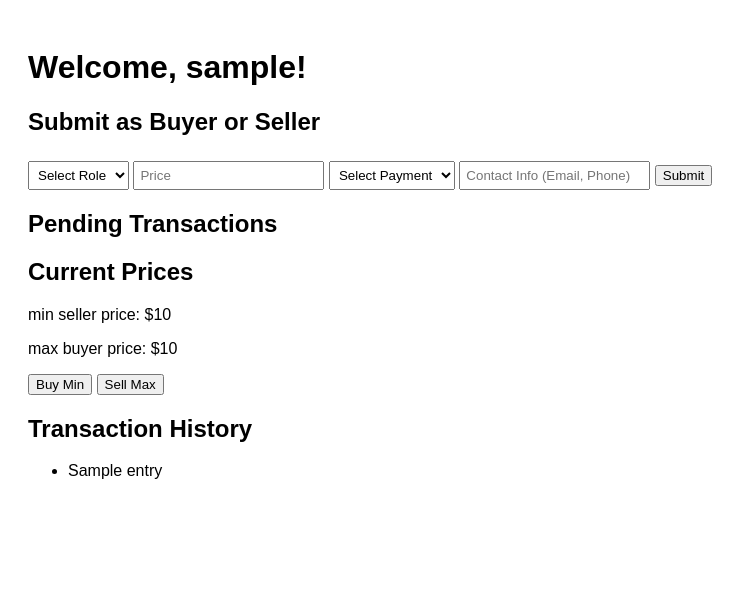
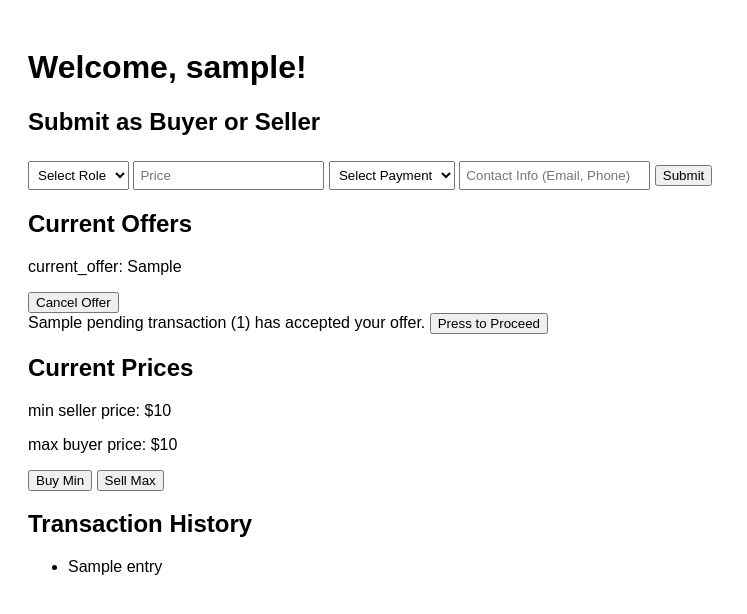
Before and after one commit to samson-rozansky/WinningAtHackCMU, a Flask app: template templates/index.html in a window 1280 px wide. Shown: the top 614 px of the page, without its empty margins (0-747 px from the left). Run offline with Flask 3, Linux system fonts and the light colour scheme; the template is opened without the code that fills it: most values are stand-ins (such as "Sample title", 1, 10 or a date in 2020); some libraries are stand-ins or nearby versions.

Commit message:
upd version

```diff
--- a/app.py
+++ b/app.py
@@ -7,33 +7,39 @@ app.secret_key = 'your_secret_key'  # Set a secret key to use sessions
 socketio = SocketIO(app)
 
 from backend.matcher import Buyer, Seller, Matcher
+
 matcher = Matcher()
-transactions = []
+current_offers = {}
+pending_transactions = {}
 
 @app.route('/')
 def login():
   if 'name' in session:
     return redirect(url_for('main_page'))
-
-  # Otherwise, prompt for name and ID
   return render_template('login.html')
 
 @app.route('/login', methods=['POST'])
 def handle_login():
-  # Get name and ID from form
-  session['id'] = request.form['id']
+  id = request.form["id"]
+  session['id'] = id
   session['name'] = request.form['name']
-
-  # Redirect to main page
+  current_offers[id] = None
+  pending_transactions[id] = None
   return redirect(url_for('main_page'))
 
 @app.route('/main')
 def main_page():
-  # Ensure user is logged in
   if 'name' not in session:
     return redirect(url_for('login'))
+  id = session["id"]
+  current_offer=None if current_offers.get(id) is None else current_offers[id].to_str()
+  pending_transaction=None if pending_transactions.get(id) is None else pending_transactions[id].get_info()
+  # print("min=", matcher.get_min_seller().min_price)
+  # print("max=", matcher.get_max_buyer().max_price)
   return render_template('index.html',
                          log=matcher.log(),
+                         current_offer=current_offer,
+                         pending_transaction=pending_transaction,
                          min_seller=matcher.get_min_seller(),
                          max_buyer=matcher.get_max_buyer(),
                          user_name=session['name'])
@@ -75,17 +81,55 @@ def submit_transaction():
   else:
     raise RuntimeError("Unrecognized Role")
 
+  current_offers[id] = transaction
   return redirect(url_for('main_page'))
 
-@app.route("/buy_min", methods=["POST"])
+@app.route("/cancel-offer", methods=["POST"])
+def cancel_offer():
+  id = session["id"]
+  assert current_offers[id] is not None
+  print("offer canceled")
+  if isinstance(current_offers[id], Buyer):
+    matcher.remove_buyer(current_offers[id])
+  else:
+    matcher.remove_seller(current_offers[id])
+  current_offers[id] = None
+  return redirect(url_for("main_page"))
+
+@app.route("/accept-notif-proceed", methods=["POST"])
+def accept_notif_proceed():
+  id = session["id"]
+  print("accept notif proceed")
+  assert current_offers[id] is not None
+  seller = current_offers[id]
+  print(seller.id, pending_transactions[seller.id].id)
+  matcher.process_transaction(pending_transactions[seller.id], seller, 80085) # replace me
+  pending_transactions[seller] = None
+  current_offers[id] = None
+  return redirect(url_for("main_page"))
+
+@app.route("/buy-min", methods=["POST"])
 def buy_min():
-
+  id = session["id"]
+  name = session["name"]
+  temp = Buyer(name, id, "", "", "")
+  current_offers[id] = temp
+  pending_transactions[matcher.get_min_seller().id] = temp
+  print("buy min")
   return redirect(url_for("main_page"))
 
 
-@app.route("/sell_max", methods=["POST"])
+@app.route("/sell-max", methods=["POST"])
 def sell_max():
-  pass
+  id = session["id"]
+  name = session["name"]
+  temp = Seller(name, id, "", "", "")
+  pending_transactions[id] = matcher.get_max_buyer()
+  current_offers[id] = temp
+  print("sell max")
+  return redirect(url_for("main_page"))
+
+
 
 if __name__ == '__main__':
   socketio.run(app, host='0.0.0.0', port=8080, debug=True)
--- a/templates/index.html
+++ b/templates/index.html
@@ -39,17 +39,79 @@
         <button type="submit">Submit</button>
     </form>
 
-    <h2>Pending Transactions</H2>
-      <div id="transaction_notification">
-        <span id="notification-message"></span>
-    </div>
+    <h2>Current Offers</h2>
+    {% if current_offer %}
+        <p>current_offer: {{ current_offer }}</p>
+    {% else %}
+        <p>No Offer Made</p>
+    {% endif %}
+    <button id="cancel-offer">Cancel Offer</button>
+
+   {% if pending_transaction is not none %}
+     <div id="accept-notif">
+       <span> {{ pending_transaction.name }} ({{ pending_transaction.id }}) has accepted your offer.</span>
+        <button id="accept-notif-proceed">Press to Proceed</button>
+     </div>
+    {% endif %}
+
+    <script>
+      document.getElementById("cancel-offer").addEventListener("click", function() {
+          fetch('/cancel-offer', {
+              method: 'POST'
+          })
+          .then(response => {
+          if (response.redirected) {
+              window.location.href = response.url;  // Follow the redirect in JavaScript
+          }
+        })
+        .catch(error => console.error('Error:', error));
+      });
+
+      document.getElementById("accept-notif-proceed").addEventListener("click", function() {
+          fetch('/accept-notif-proceed', {
+              method: 'POST'
+          })
+          .then(response => {
+          if (response.redirected) {
+              window.location.href = response.url;  // Follow the redirect in JavaScript
+          }
+        })
+        .catch(error => console.error('Error:', error));
+      });
+    </script>
 
     <h2>Current Prices</h2>
-    <p>min seller price: ${{ min_seller.mine_price }}</p>
+    <p>min seller price: ${{ min_seller.min_price }}</p>
     <p>max buyer price: ${{ max_buyer.max_price }}</p>
 
-    <button type="buy_min">Buy Min</button>
-    <button type="sell_max">Sell Max</button>
+    <button id="buy_min">Buy Min</button>
+    <button id="sell_max">Sell Max</button>
+
+    <script>
+      document.getElementById("buy_min").addEventListener("click", function() {
+          fetch('/buy-min', {
+              method: 'POST'
+          })
+          .then(response => {
+          if (response.redirected) {
+              window.location.href = response.url;  // Follow the redirect in JavaScript
+          }
+        })
+        .catch(error => console.error('Error:', error));
+      });
+
+      document.getElementById("sell_max").addEventListener("click", function() {
+          fetch('/sell-max', {
+              method: 'POST'
+          })
+          .then(response => {
+          if (response.redirected) {
+              window.location.href = response.url;  // Follow the redirect in JavaScript
+          }
+        })
+        .catch(error => console.error('Error:', error));
+      });
+    </script>
 
     <h2>Transaction History</h2>
     <ul>
```
Also changed, not shown: backend/matcher.py (+30 -1 lines).
